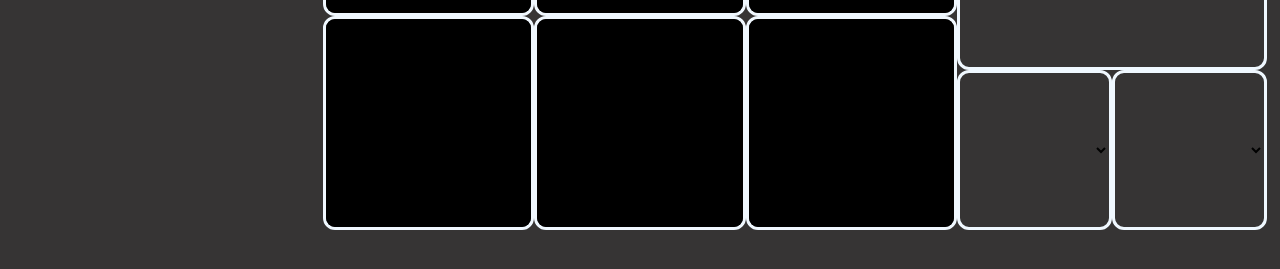
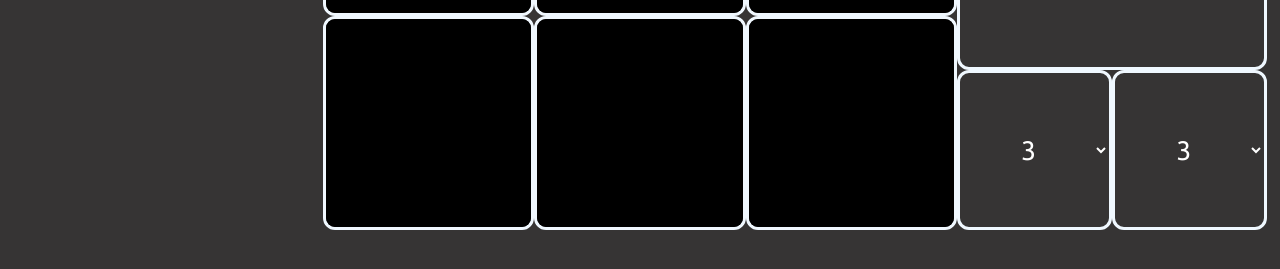
Before and after one commit to gwionrob/img-compression-visualiser, a React (Create React App) app: page /k-means in a window 1280 px wide. Shown: the part 493-762 px from the top of the page. Built offline with nearby package versions, Linux system fonts and the light colour scheme.

Commit message:
m by n dropdown functionality added, some tweaking needed to ensure pixels in m by n grid, i.e. m != n,  are square when window size changed.

```diff
--- a/src/components/MByNDropdown.js
+++ b/src/components/MByNDropdown.js
@@ -1,4 +1,15 @@
-const MByNDropdown = () => {
+import { useRef } from "react";
+
+const MByNDropdown = (props) => {
+    const mSelectRef = useRef(null);
+    const nSelectRef = useRef(null);
+
+    const changeHandler = () => {
+        const newM = parseInt(mSelectRef.current.value);
+        const newN = parseInt(nSelectRef.current.value);
+        props.mByN(newM, newN);
+    };
+
     const containerStyle = {
         height: (25).toString() + "%",
         width: (100).toString() + "%",
@@ -11,8 +22,42 @@ const MByNDropdown = () => {
 
     return (
         <div className="m-by-n-dd" style={containerStyle}>
-            <select style={ddStyle}></select>
-            <select style={ddStyle}></select>
+            <select
+                style={ddStyle}
+                ref={mSelectRef}
+                value={props.m}
+                onChange={changeHandler}
+            >
+                <option value={1}>1</option>
+                <option value={2}>2</option>
+                <option value={3}>3</option>
+                <option value={4}>4</option>
+                <option value={5}>5</option>
+                <option value={6}>6</option>
+                <option value={7}>7</option>
+                <option value={8}>8</option>
+                <option value={9}>9</option>
+                <option value={10}>10</option>
+                <option value={11}>11</option>
+            </select>
+            <select
+                style={ddStyle}
+                ref={nSelectRef}
+                value={props.n}
+                onChange={changeHandler}
+            >
+                <option value={1}>1</option>
+                <option value={2}>2</option>
+                <option value={3}>3</option>
+                <option value={4}>4</option>
+                <option value={5}>5</option>
+                <option value={6}>6</option>
+                <option value={7}>7</option>
+                <option value={8}>8</option>
+                <option value={9}>9</option>
+                <option value={10}>10</option>
+                <option value={11}>11</option>
+            </select>
         </div>
     );
 };
--- a/src/components/XByXButton.js
+++ b/src/components/XByXButton.js
@@ -1,14 +1,11 @@
 const XByXButton = (props) => {
     const onClickHandler = () => {
-        props.xByX(props.x);
+        props.mByN(props.x, props.x);
     };
 
     const style = {
         height: (25).toString() + "%",
         width: (100).toString() + "%",
-        fontFamily: "'Ubuntu Mono', monospace",
-        fontSize: "30px",
-        color: "white",
     };
 
     return (
--- a/src/pages/KMeans.js
+++ b/src/pages/KMeans.js
@@ -4,27 +4,33 @@ import Pixel from "../components/Pixel";
 import XByXButton from "../components/XByXButton";
 
 const KMeans = () => {
-    const [noOfPixels, setNoOfPixels] = useState(9);
+    const [columns, setNoOfColumns] = useState(3);
+    const [rows, setNoOfRows] = useState(3);
 
-    const xByX = (x) => {
-        setNoOfPixels(x * x);
+    const mByN = (m, n) => {
+        setNoOfColumns(m);
+        setNoOfRows(n);
     };
 
     const pixels = [];
 
-    for (let i = 0; i < noOfPixels; i++) {
+    for (let i = 0; i < columns * rows; i++) {
         pixels.push(<Pixel id={i} key={i} />);
     }
 
-    const gridTempCol = Array(Math.sqrt(noOfPixels)).fill("1fr").join(" ");
+    const gridTempCol = Array(columns).fill("1fr").join(" ");
+    const gridTempRow = Array(rows).fill("1fr").join(" ");
+
+    const colVRow = columns > rows;
 
     const portraitStyle = {
         display: "grid",
         gridTemplateColumns: gridTempCol,
+        gridTemplateRows: gridTempRow,
         height: "50vw",
         width: "50vw",
-        maxHeight: "80vh",
-        maxWidth: "80vh",
+        maxHeight: colVRow ? (80 * (rows / columns)).toString() + "vh" : "80vh",
+        maxWidth: colVRow ? "80vh" : (80 * (columns / rows)).toString() + "vh",
     };
 
     return (
@@ -34,10 +40,10 @@ const KMeans = () => {
                 {pixels}
             </div>
             <div className="dropdown">
-                <XByXButton x={3} xByX={xByX} />
-                <XByXButton x={5} xByX={xByX} />
-                <XByXButton x={7} xByX={xByX} />
-                <MByNDropdown />
+                <XByXButton x={3} mByN={mByN} />
+                <XByXButton x={5} mByN={mByN} />
+                <XByXButton x={7} mByN={mByN} />
+                <MByNDropdown m={columns} n={rows} mByN={mByN} />
             </div>
         </div>
     );
--- a/src/styles/App.scss
+++ b/src/styles/App.scss
@@ -91,20 +91,27 @@ title {
             width: 25%;
             float: right;
             button {
+                color: white;
                 background-color: transparent;
                 cursor: pointer;
                 border: 3px;
                 border-color: aliceblue;
                 border-style: solid;
                 border-radius: 12px;
+                font-family: 'Ubuntu Mono', monospace;
+                font-size: 30px;
             }
             select {
+                color: white;
                 background-color: transparent;
                 cursor: pointer;
+                text-align-last: center;
                 border: 3px;
                 border-color: aliceblue;
                 border-style: solid;
                 border-radius: 12px;
+                font-family: 'Ubuntu Mono', monospace;
+                font-size: 30px;
             }
         }
         .info {
```
